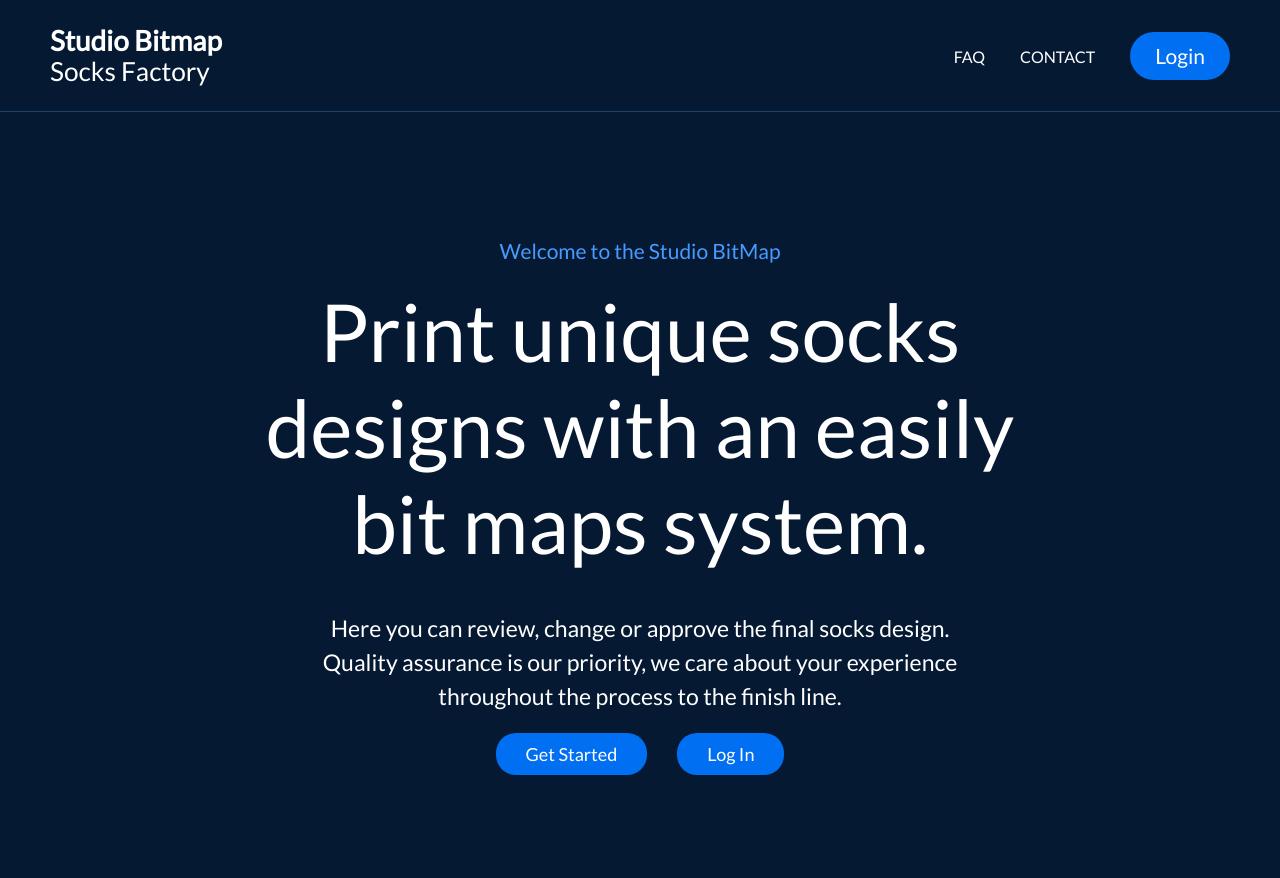
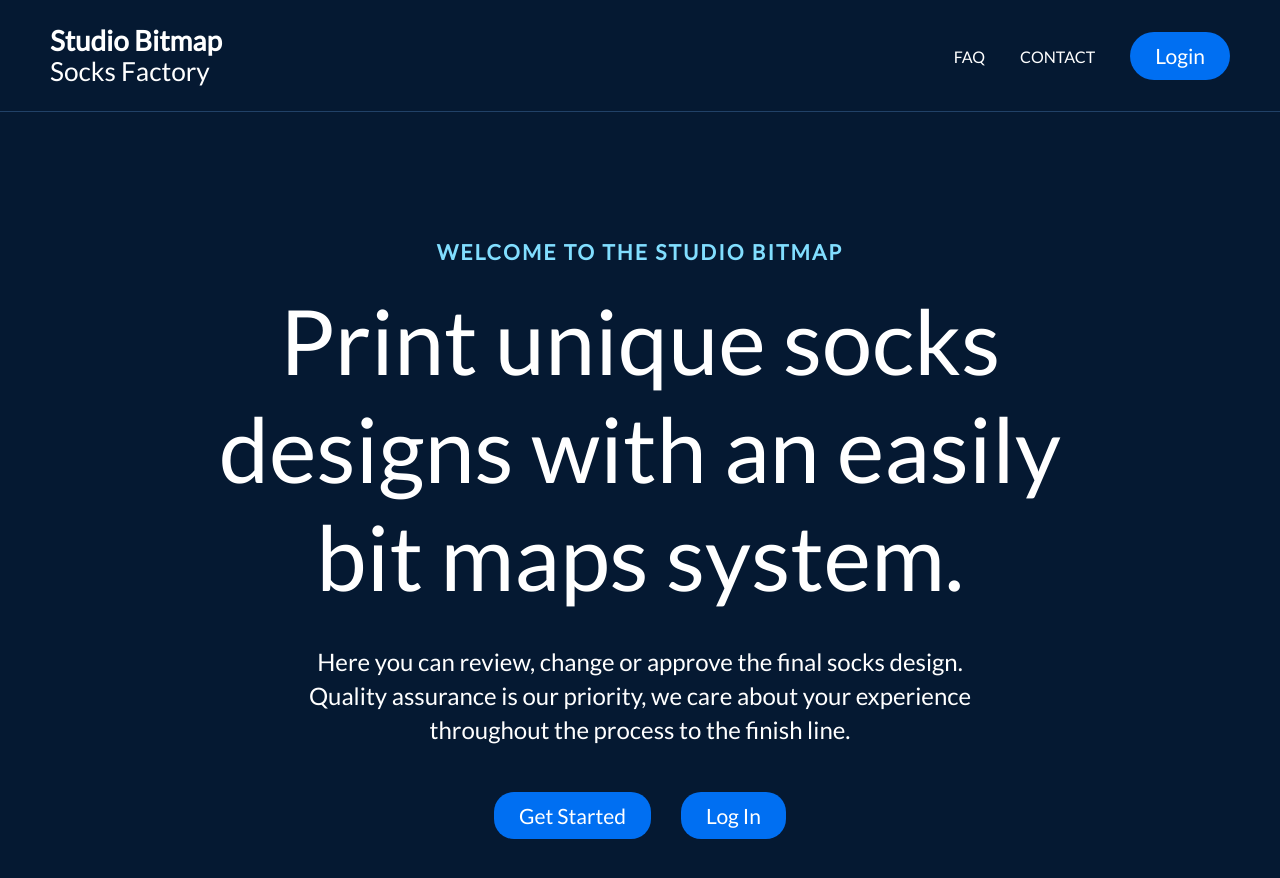
Before and after one commit to smallboss/bitmap-editor, a React (Vite) app: page /portfolio/socks-bitmap-studio/ in a window 1280 px wide. Shown: the top 878 px of the page. Before the commit the page ends 838 px from the top, so only its background shows below. Built offline with nearby package versions, Linux system fonts and the light colour scheme.

Commit message:
Update Home styles

```diff
--- a/src/assets/variables.scss
+++ b/src/assets/variables.scss
@@ -1,4 +1,4 @@
-$pale_azure_color: #479bff;
+$pale_azure_color: #81DEFF;
 $marine_blue_color: #051932;
 $marine_blue_opacity_color: #05193277;
 $white_color: #ffffff;
--- a/src/views/Home/Home.jsx
+++ b/src/views/Home/Home.jsx
@@ -20,13 +20,13 @@ const Home = () => {
           <br /> throughout the process to the finish line.
         </p>
         <div className="home__buttons">
-          <Link className="home__buttons--getStart" to="constructor/6526d5bffb30d429e3c68ad7">
+          <Link className="home__buttons--default" to="constructor/6526d5bffb30d429e3c68ad7">
             Get Started
-            <div className="home__buttons--getStart--background"></div>
+            <div className="home__buttons--default--background"></div>
           </Link>
-          <button className="home__buttons--logIn">
+          <button className="home__buttons--default">
             Log In
-            <div className="home__buttons--logIn--background"></div>
+            <div className="home__buttons--default--background"></div>
           </button>
         </div>
       </div>
--- a/src/views/Home/styles.scss
+++ b/src/views/Home/styles.scss
@@ -13,42 +13,45 @@
     &--welcome {
       color: $pale_azure_color;
       font-size: 21px;
+      font-weight: 600;
+      line-height: 28px;
+      text-transform: uppercase;
+      letter-spacing: 2.1px;
     }
 
     &--mainText {
       color: $white_color;
-      font-size: 80px;
-      font-weight: lighter;
-      margin: 20px 0;
+      margin: 20px 0 35px;
+      font-size: 90px;
+      font-weight: 500;
+      line-height: 108px;
     }
 
     &--annotation {
       color: $white_color;
-      margin: 20px 0;
+      margin-bottom: 45px;
+      font-size: 24px;
+      font-weight: 400;
       line-height: 34px;
-      font-size: 23px;
-      font-weight: 400;
     }
   }
   &__buttons {
     display: flex;
     gap: 30px;
 
-    &--getStart {
+    &--default {
+      cursor: pointer;
+      padding: 10px 25px;
+      font-size: 21px;
+      font-weight: 400;
+      line-height:  27.3px;
+      color: $white_color;
       border: none;
-      font-size: 18px;
       border-radius: 20px;
-      font-weight: 400;
-      display: flex;
-      align-items: center;
-      justify-content: center;
       background-color: $blue_color;
-      padding: 0 30px;
-      color: #ffffff;
       overflow: hidden;
       position: relative;
       z-index: 2;
-      text-decoration: none;
 
       &--background {
         width: 0;
@@ -58,56 +61,19 @@
         left: 50%;
         transform: translate(-50%, -50%);
         background-image: linear-gradient(#81deff, #81deff);
-        transition: 0.5s;
+        transition: all 500ms ease-in-out;
         z-index: -1;
         border-radius: 50%;
+      }
+
+      &:hover {
+        color: $marine_blue_color;
       }
 
       &:hover &--background {
         width: 150%;
         height: 406%;
-        color: #ffffff;
         border: none;
-        cursor: pointer;
-      }
-    }
-
-    &--logIn {
-      border: none;
-      font-size: 18px;
-      border-radius: 20px;
-      font-weight: 400;
-      display: flex;
-      align-items: center;
-      justify-content: center;
-      background-color: $blue_color;
-      padding: 0 30px;
-      color: #ffffff;
-      overflow: hidden;
-      position: relative;
-      z-index: 2;
-      text-decoration: none;
-      padding: 10px 30px;
-
-      &--background {
-        width: 0;
-        height: 0;
-        position: absolute;
-        top: 50%;
-        left: 50%;
-        transform: translate(-50%, -50%);
-        background-image: linear-gradient(#81deff, #81deff);
-        transition: 0.5s;
-        z-index: -1;
-        border-radius: 50%;
-      }
-
-      &:hover &--background {
-        width: 150%;
-        height: 406%;
-        color: #ffffff;
-        border: none;
-        cursor: pointer;
       }
     }
   }
```
